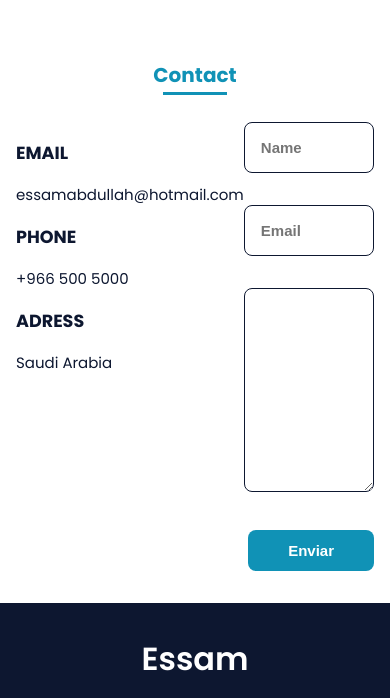
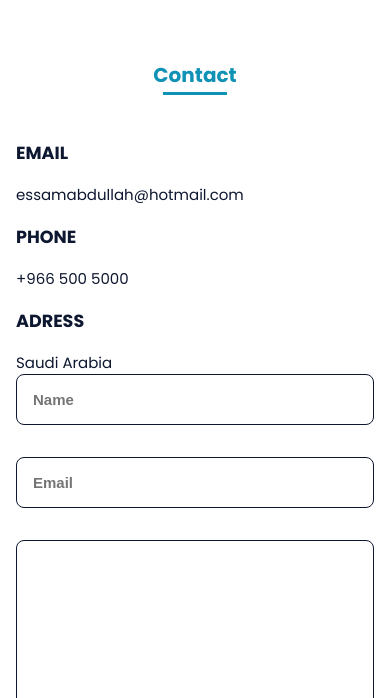
Before and after one commit to x39OME/portfolio-template-website, a plain HTML site: page index.html in a window 390 px wide. Shown: the part 4720-5418 px from the top of the page. Drawn offline with Linux system fonts and the light colour scheme; files whose address does not match are found by name.

Commit message:
Update styles.css

```diff
--- a/assets/css/styles.css
+++ b/assets/css/styles.css
@@ -444,7 +444,10 @@ img {
     flex-direction: column;
   }
 }
-
+@media screen and (max-width: 767px) {
+  .contact__container {
+     flex-direction: column;
+  }
 @media screen and (min-width: 768px) {
   body {
     margin: 0;
```
